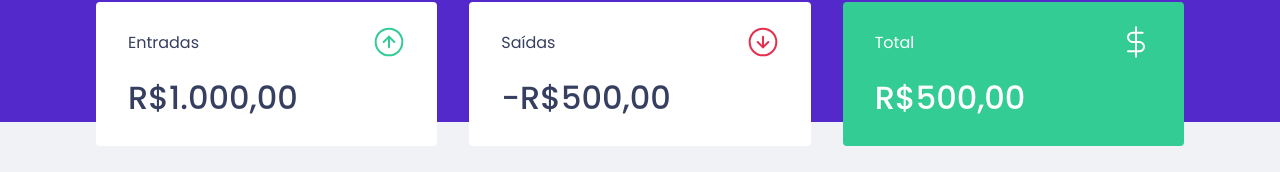
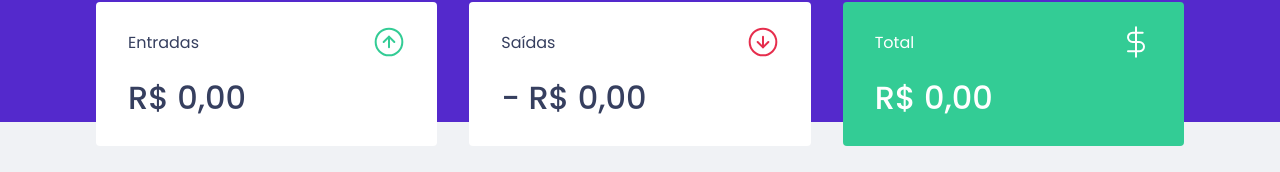
Before and after one commit to Laisbat/dtmoney, a React (Create React App) app: page / in a window 1280 px wide. Shown: the part 150-322 px from the top of the page. Built offline with nearby package versions, Linux system fonts and the light colour scheme; no server answers; what miragejs would draw is missing.

Commit message:
:rocket:Finish dtmoney

```diff
--- a/src/App.tsx
+++ b/src/App.tsx
@@ -3,7 +3,7 @@ import Modal from "react-modal";
 import { Dashboard } from "./components/Dashboard";
 import { Header } from "./components/Header";
 import { NewTransactionModal } from "./components/NewTransactionModal";
-import { TransactionsProvider } from "./context/TransactionContext";
+import { TransactionsProvider } from "./hooks/useTransactions";
 import { GlobalStyle } from "./styles/global";
 
 Modal.setAppElement('#root');
--- a/src/components/NewTransactionModal/index.tsx
+++ b/src/components/NewTransactionModal/index.tsx
@@ -1,11 +1,12 @@
+import { FormEvent, useState } from "react";
 import Modal from "react-modal";
-import { Container, TransactionTypeContainer, RadioBox } from "./styles";
+
 import closeImg from "../../assets/close.svg";
 import incomeImg from "../../assets/income.svg";
 import outcomeImg from "../../assets/outcome.svg";
-import { FormEvent, useContext, useState } from "react";
-import { api } from "../../services/api";
-import { TransactionsContext } from "../../context/TransactionContext";
+
+import { Container, TransactionTypeContainer, RadioBox } from "./styles";
+import { useTransactions } from "../../hooks/useTransactions";
 
 interface NewTransactionModalProps {
   isOpen: boolean;
@@ -13,7 +14,7 @@ interface NewTransactionModalProps {
 }
 
 export function NewTransactionModal({ isOpen, onRequestClose }: NewTransactionModalProps) {
-  const { createTransaction } = useContext(TransactionsContext);
+  const { createTransaction } = useTransactions();
 
 
   const [title, setTitle] = useState('');
--- a/src/components/Summary/index.tsx
+++ b/src/components/Summary/index.tsx
@@ -1,12 +1,35 @@
-import { useContext } from "react";
 import incomeImg from "../../assets/income.svg";
 import outcomeImg from "../../assets/outcome.svg";
 import totalImg from "../../assets/total.svg";
-import { TransactionsContext } from "../../context/TransactionContext";
 import { Container } from "./styles";
+import {formatCurrency} from '../../util/masks';
+import { useTransactions } from "../../hooks/useTransactions";
 
 export function Summary() {
-  const  {transactions } = useContext(TransactionsContext);
+  const  { transactions } = useTransactions();
+
+//  const totalDeposits = transactions.reduce((acc, transaction) => {
+//    if (transaction.type === 'deposit') {
+//      return acc + transaction.amount;
+//    }
+//    return acc;
+//  }, 0);
+
+  const summary = transactions.reduce((acc, transaction) => {
+    if (transaction.type === 'deposit') {
+      acc.depositis += transaction.amount;
+      acc.total += transaction.amount;
+    } else {
+      acc.withdraws += transaction.amount;
+      acc.total -= transaction.amount;
+    }
+
+    return acc;
+  }, {
+    depositis: 0,
+    withdraws: 0,
+    total: 0
+  })
 
   return(
     <Container>
@@ -15,21 +38,21 @@ export function Summary() {
           <p>Entradas</p>
           <img src={incomeImg} alt="entradas" />
         </header>
-        <strong>R$1.000,00</strong>
+        <strong>{formatCurrency(String(summary.depositis))}</strong>
       </div>
       <div>
         <header>
           <p>Saídas</p>
           <img src={outcomeImg} alt="saidas" />
         </header>
-        <strong>-R$500,00</strong>
+        <strong>- {formatCurrency(String(summary.withdraws))}</strong>
       </div>
       <div className="high-green">
         <header>
           <p>Total</p>
           <img src={totalImg} alt="total" />
         </header>
-        <strong>R$500,00</strong>
+        <strong>{formatCurrency(String(summary.total))}</strong>
       </div>
     </Container>
   );
--- a/src/components/TrasactionsTable/index.tsx
+++ b/src/components/TrasactionsTable/index.tsx
@@ -1,10 +1,9 @@
-import { useContext } from "react";
-import { TransactionsContext } from "../../context/TransactionContext";
+import { useTransactions } from "../../hooks/useTransactions";
 import { Container } from "./styles";
 
 
 export function TransactionTable() {
-  const { transactions } = useContext(TransactionsContext);
+  const { transactions } = useTransactions();
 
   return(
     <Container>
--- a/src/context/TransactionContext.tsx
+++ b/src/hooks/useTransactions.tsx
@@ -1,4 +1,4 @@
-import { createContext, useEffect, useState, ReactNode } from 'react';
+import { createContext, useEffect, useState, ReactNode, useContext } from 'react';
 import { api } from '../services/api';
 
 interface Transaction {
@@ -30,7 +30,7 @@ interface TransactionsContextData {
   createTransaction: (transaction: TransactionInput) => Promise<void>;
 }
 
-export const TransactionsContext = createContext<TransactionsContextData>({} as TransactionsContextData);
+const TransactionsContext = createContext<TransactionsContextData>({} as TransactionsContextData);
 
 export function TransactionsProvider({ children }: TransactionsProviderProps) {
   const [transactions, setTransactions] = useState<Transaction[]>([]);
@@ -60,3 +60,9 @@ export function TransactionsProvider({ children }: TransactionsProviderProps) {
     </TransactionsContext.Provider>
   );
 }
+
+export function useTransactions() {
+  const context = useContext(TransactionsContext);
+
+  return context;
+}
--- /dev/null
+++ b/src/util/masks.tsx
@@ -0,0 +1,5 @@
+export const formatCurrency = (value: string): string =>
+  new Intl.NumberFormat('pt-BR', {
+    style: 'currency',
+    currency: 'BRL'
+  }).format(Number(value));
```
